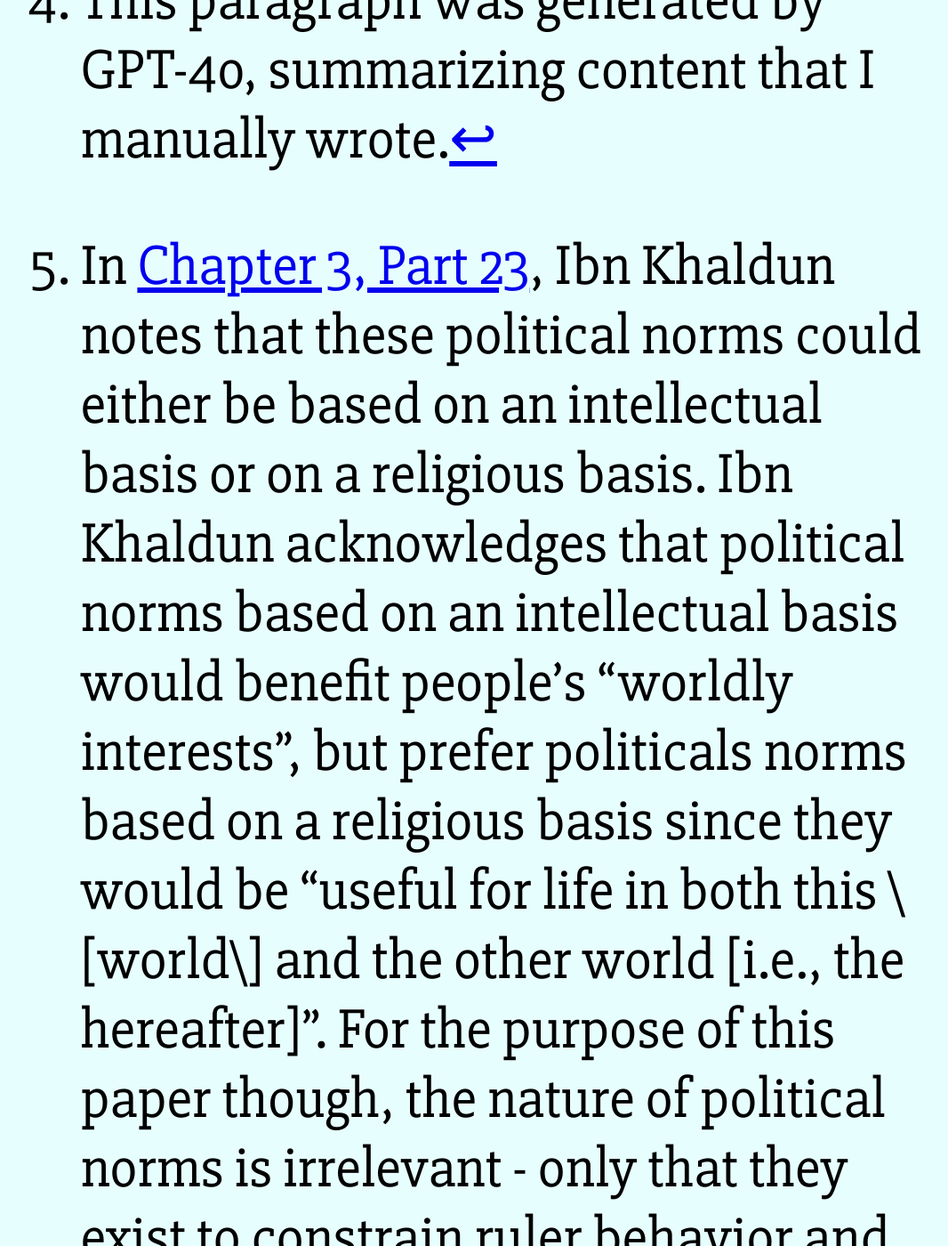
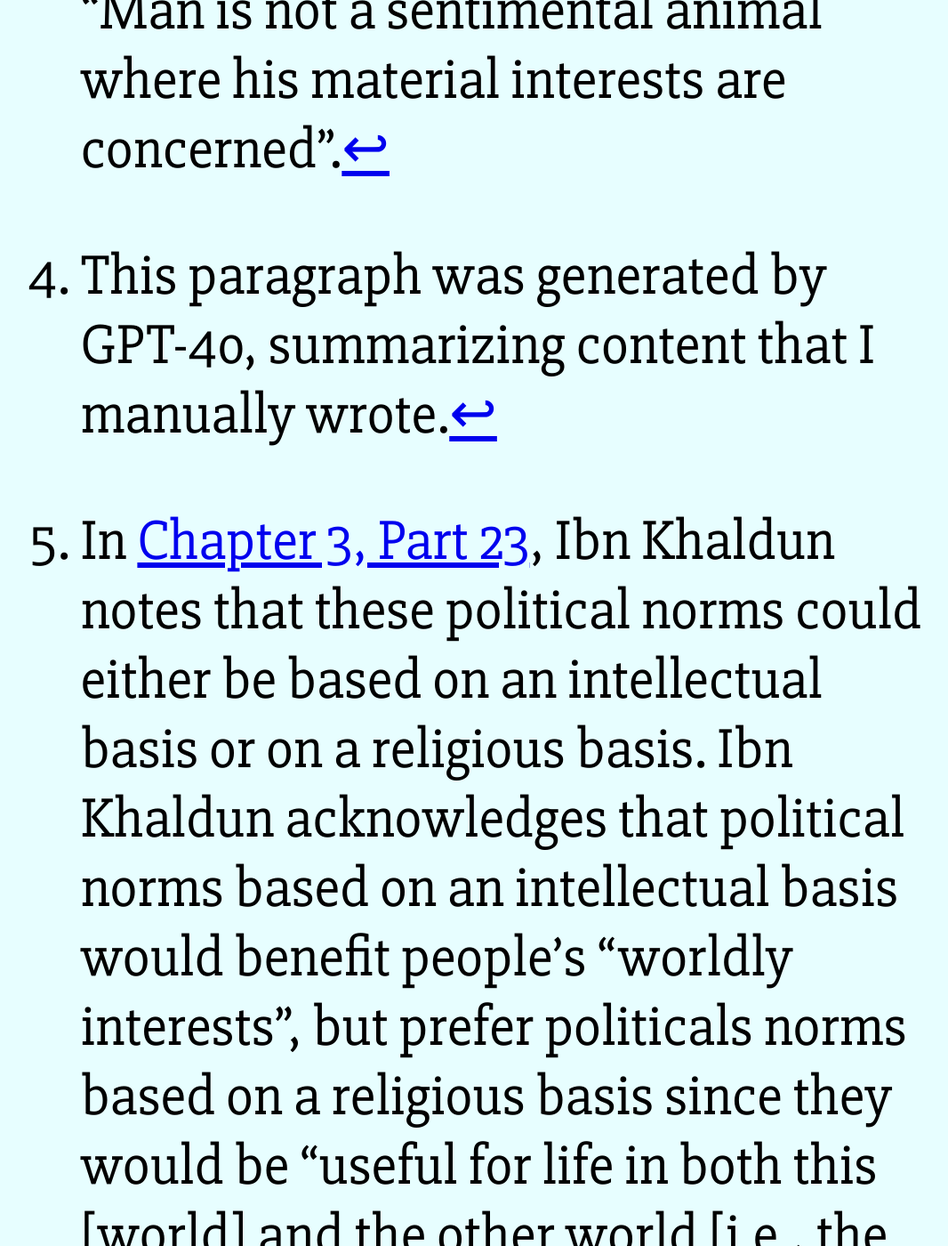
Before and after one commit to tra38/tra38.github.io, a Jekyll site: the page built from _posts/2024-07-18-disempowerment.md, in a window 1280 px wide and 1400 px high, scrolled down 101188 px. Shown: the whole window at 89% size, without its empty margins (84-1150 px from the left). Built offline with Jekyll 4.4.1, drawn with Linux system fonts in a browser that asks for light colours; some of the changed text lies outside the part shown.

Commit message:
Add intro and fix a typo

```diff
--- a/_posts/2024-07-18-disempowerment.md
+++ b/_posts/2024-07-18-disempowerment.md
@@ -246,7 +248,7 @@
         <p>This paragraph was generated by GPT-4o, summarizing content that I manually wrote.<a href="#fnref:4" rev="footnote">↩︎</a></p>
     </li>
     <li id="fn:5">
-        <p>In <a href="http://www.muslimphilosophy.com/ik/Muqaddimah/Chapter3/Ch_3_23.htm">Chapter 3, Part 23</a>, Ibn Khaldun notes that these political norms could either be based on an intellectual basis or on a religious basis. Ibn Khaldun acknowledges that political norms based on an intellectual basis would benefit people’s “worldly interests”, but prefer politicals norms based on a religious basis since they would be “useful for life in both this \[world\] and the other world [i.e., the hereafter]”. For the purpose of this paper though, the nature of political norms is irrelevant - only that they exist to constrain ruler behavior and prevent social unrest.<a href="#fnref:5" rev="footnote">↩︎</a></p>
+        <p>In <a href="http://www.muslimphilosophy.com/ik/Muqaddimah/Chapter3/Ch_3_23.htm">Chapter 3, Part 23</a>, Ibn Khaldun notes that these political norms could either be based on an intellectual basis or on a religious basis. Ibn Khaldun acknowledges that political norms based on an intellectual basis would benefit people’s “worldly interests”, but prefer politicals norms based on a religious basis since they would be “useful for life in both this [world] and the other world [i.e., the hereafter]”. For the purpose of this paper though, the nature of political norms is irrelevant - only that they exist to constrain ruler behavior and prevent social unrest.<a href="#fnref:5" rev="footnote">↩︎</a></p>
     </li>
   </ol>
 </div>
```
Also changed, not shown: other parts of _posts/2024-07-18-disempowerment.md (+2 -0 lines).
